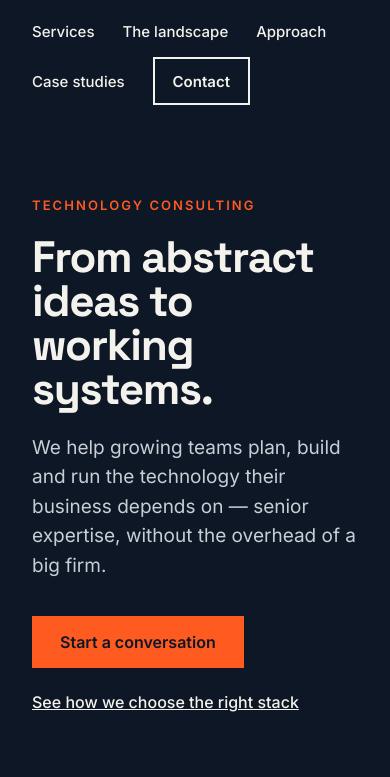
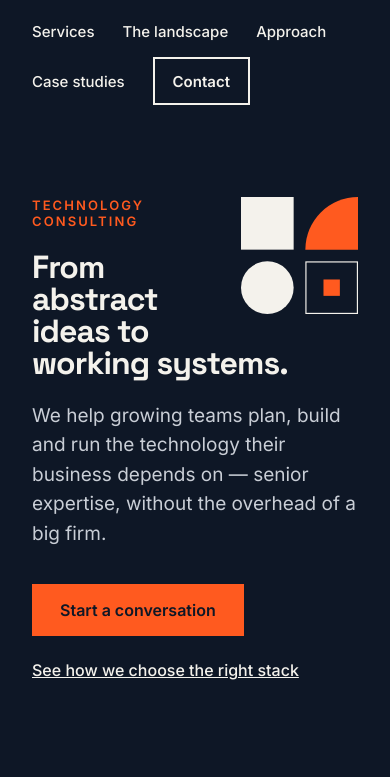
Before and after one commit to tye-begotten/abstractimplements.tech, a plain HTML site: page index.html in a window 390 px wide. Shown: the part 67-844 px from the top of the page. Drawn offline with Linux system fonts and the light colour scheme.

Commit message:
make index more mobile responsive, keep graphics inline

```diff
--- a/index.html
+++ b/index.html
@@ -41,23 +41,23 @@ a{color:#0E1726}a:hover{color:#3A4658}
       </nav>
     </header>
 
-    <section style="max-width: 1200px; margin: 0 auto; box-sizing: border-box; padding: 72px 32px 104px; display: flex; flex-wrap: wrap; align-items: center; gap: 56px 64px">
-      <div style="flex: 1 1 520px; min-width: 0; display: flex; flex-direction: column; gap: 22px">
-        <div style="font-size: 13px; font-weight: 600; letter-spacing: 0.16em; text-transform: uppercase; color: {{accent}}">Technology consulting</div>
-        <h1 style="margin: 0; font-family: 'Space Grotesk', sans-serif; font-weight: 700; font-size: clamp(2.75rem, 6vw, 4.75rem); line-height: 1; letter-spacing: -0.03em; text-wrap: balance">From abstract ideas to working systems.</h1>
-        <p style="margin: 0; font-size: 19px; line-height: 1.55; color: #C9CED6; max-width: 560px; text-wrap: pretty">We help growing teams plan, build and run the technology their business depends on — senior expertise, without the overhead of a big firm.</p>
-        <div style="display: flex; flex-wrap: wrap; align-items: center; gap: 12px 28px; margin-top: 14px">
-          <a href="#contact" style="display: inline-flex; align-items: center; min-height: 52px; padding: 0 28px; background: {{accent}}; color: #0E1726; font-weight: 600; font-size: 16px; text-decoration: none">Start a conversation</a>
-          <a href="#landscape" style="display: inline-flex; align-items: center; min-height: 44px; color: #F4F2EC; font-weight: 500; font-size: 16px">See how we choose the right stack</a>
-        </div>
-      </div>
-      <svg aria-hidden="true" viewBox="0 0 400 400" style="flex: 0 1 380px; min-width: 0; max-width: 100%; height: auto">
+    <section style="max-width: 1200px; margin: 0 auto; box-sizing: border-box; padding: 72px 32px 104px; display: flow-root">
+      <svg aria-hidden="true" viewBox="0 0 400 400" style="float: right; width: clamp(104px, 30vw, 380px); height: auto; margin: 0 0 16px clamp(16px, 4vw, 64px)">
         <rect x="0" y="0" width="180" height="180" fill="#F4F2EC"></rect>
         <path d="M220 180 A180 180 0 0 1 400 0 L400 180 Z" fill="{{accent}}"></path>
         <circle cx="90" cy="310" r="90" fill="#F4F2EC"></circle>
         <rect x="222" y="222" width="176" height="176" fill="none" stroke="#F4F2EC" stroke-width="4"></rect>
         <rect x="282" y="282" width="56" height="56" fill="{{accent}}"></rect>
       </svg>
+      <div style="min-width: 0">
+        <div style="font-size: 13px; font-weight: 600; letter-spacing: 0.16em; text-transform: uppercase; color: {{accent}}; margin-bottom: 22px">Technology consulting</div>
+        <h1 style="margin: 0 0 22px; font-family: 'Space Grotesk', sans-serif; font-weight: 700; font-size: clamp(2rem, 6vw, 4.75rem); line-height: 1; letter-spacing: -0.03em; text-wrap: balance">From abstract ideas to working systems.</h1>
+        <p style="margin: 0 0 36px; font-size: 19px; line-height: 1.55; color: #C9CED6; max-width: 560px; text-wrap: pretty">We help growing teams plan, build and run the technology their business depends on — senior expertise, without the overhead of a big firm.</p>
+        <div style="display: flex; flex-wrap: wrap; align-items: center; gap: 12px 28px">
+          <a href="#contact" style="display: inline-flex; align-items: center; min-height: 52px; padding: 0 28px; background: {{accent}}; color: #0E1726; font-weight: 600; font-size: 16px; text-decoration: none">Start a conversation</a>
+          <a href="#landscape" style="display: inline-flex; align-items: center; min-height: 44px; color: #F4F2EC; font-weight: 500; font-size: 16px">See how we choose the right stack</a>
+        </div>
+      </div>
     </section>
   </div>
 
```
